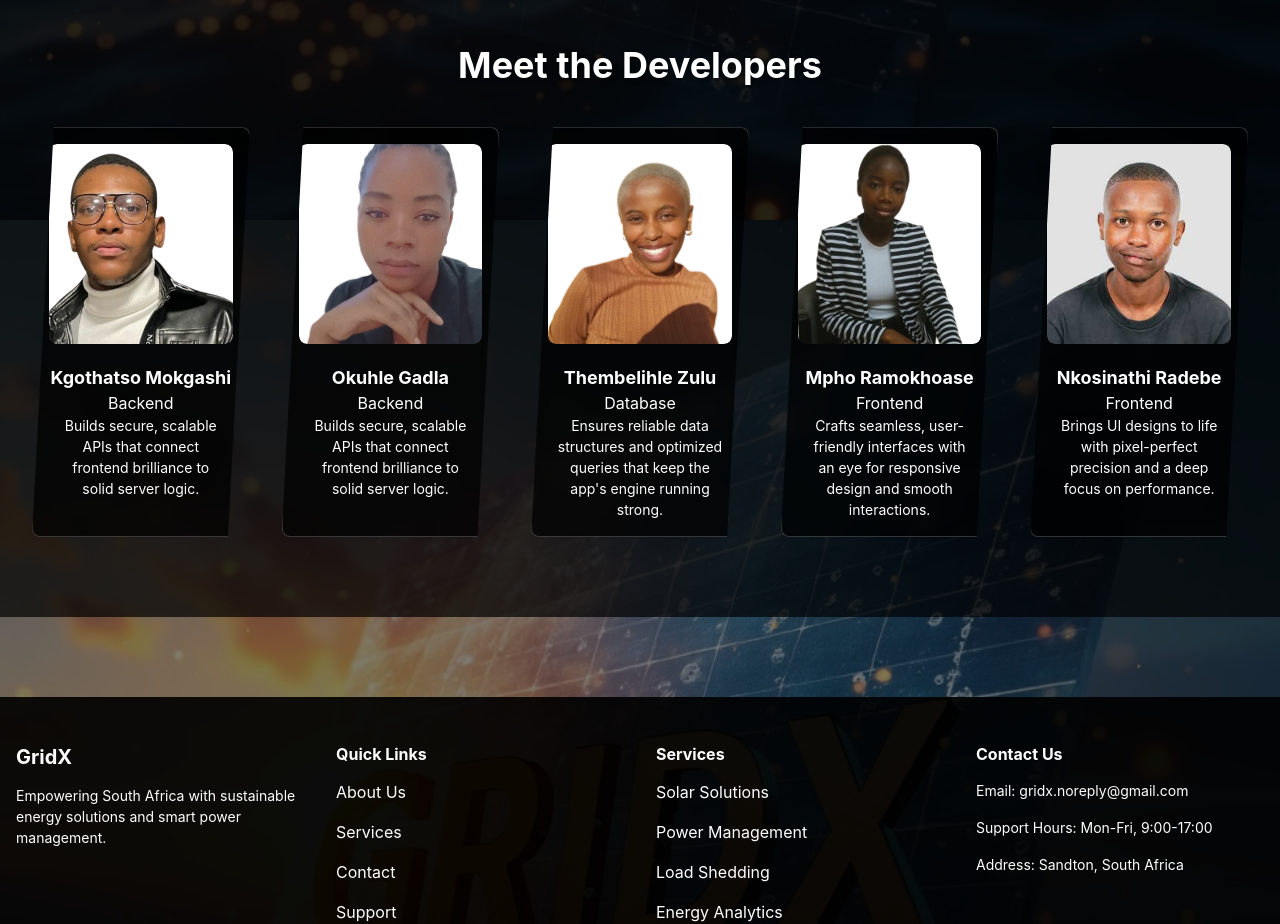
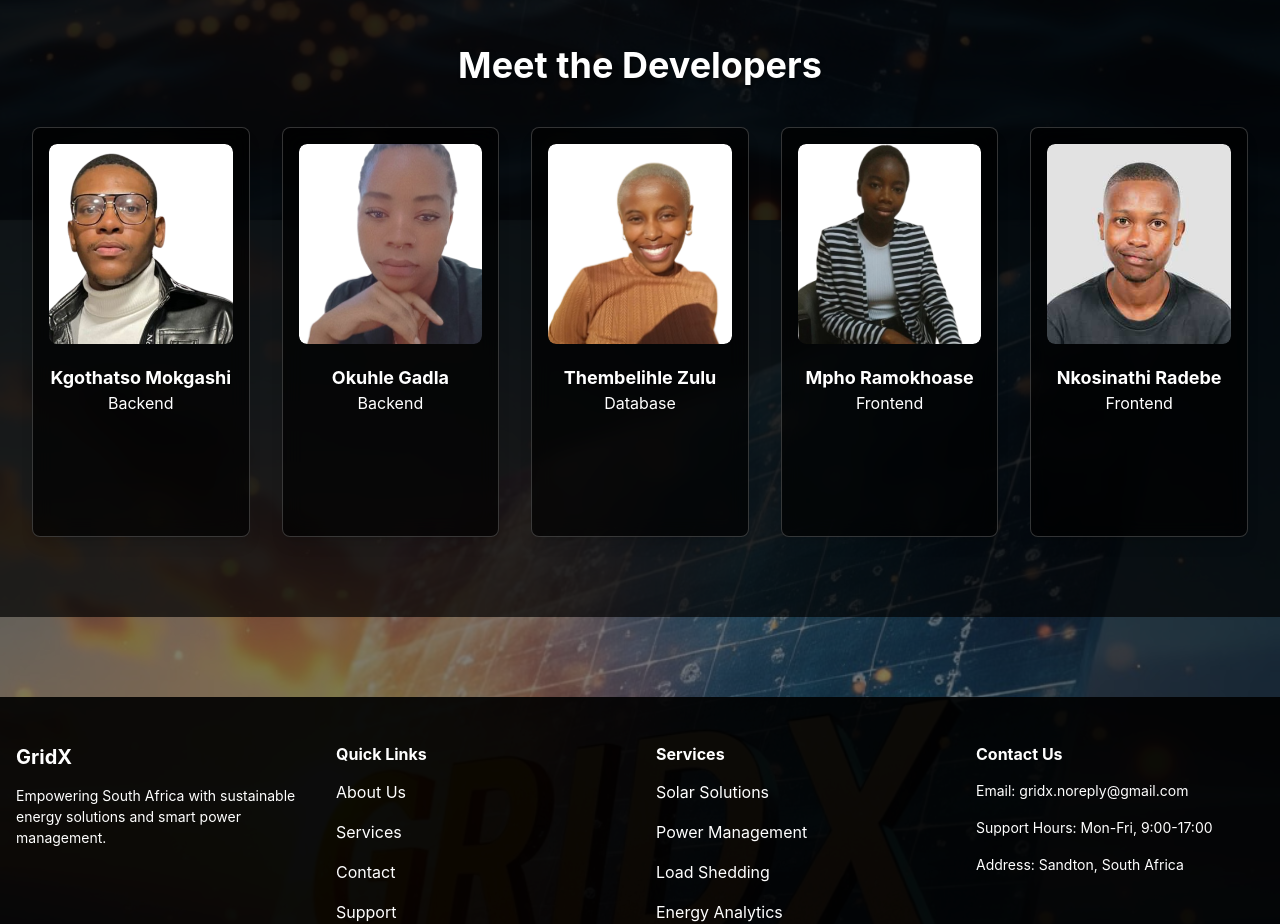
Before and after one commit to sleigh116/For_the_100th_Time.Sleigh116, a React (Create React App) app in the folder frontend/: page / in a window 1280 px wide. Shown: the part 1060-1984 px from the top of the page. Built offline with nearby package versions, Linux system fonts and the light colour scheme; no server answers.

Commit message:
Add animation effects to developer cards on LandingPage, introducing hover interactions and motion variants for enhanced user engagement and visual appeal.

```diff
--- a/frontend/src/pages/LandingPage.js
+++ b/frontend/src/pages/LandingPage.js
@@ -32,6 +32,7 @@ import gridXBackground from '../assets/images/GridX-IMG.jpg';
 
 // Create motion components
 const MotionBox = motion(Box);
+const MotionVStack = motion(VStack);
 
 // Add these animation variants at the top of the file, after the imports
 const textVariants = {
@@ -55,6 +56,35 @@ const textVariants = {
       ease: "easeIn"
     }
   }
+};
+
+// Define animation variants for the developer cards
+const developerCardVariants = {
+  initial: {
+    // Optional initial state
+  },
+  animate: {
+    // Base state (unhovered)
+    rotate: 0, // Ensure it's not rotated when not hovered
+    transition: {
+        duration: 0.3, // Base transition duration
+        ease: "easeInOut"
+    }
+  },
+  hover: {
+    // Hover state
+    rotate: 720, // Spin 2 full turns clockwise (360 * 2)
+    transition: {
+      duration: 1.0, // Fast duration for the spin (adjust as needed)
+      ease: "easeInOut"
+    }
+  }
+};
+
+const descriptionVariants = {
+    initial: { opacity: 0, y: 10 }, // Start hidden and slightly below
+    animate: { opacity: 0, y: 10 }, // Keep hidden and slightly below when parent not hovered
+    hover: { opacity: 1, y: 0 } // Fade in and move to original position on hover
 };
 
 function RotatingGreetingsSection() {
@@ -521,7 +551,7 @@ function LandingPage() {
           </Heading>
           <SimpleGrid columns={{ base: 1, sm: 2, md: 3, lg: 5 }} spacing={8}>
             {developers.map((dev, index) => (
-              <VStack
+              <MotionVStack
                 key={index}
                 spacing={3}
                 p={4}
@@ -533,16 +563,16 @@ function LandingPage() {
                 textAlign="center"
                 width="100%"
                 backdropFilter="blur(10px)"
+                position="relative"
+                overflow="hidden"
+                initial="animate"
+                whileHover="hover"
+                variants={developerCardVariants}
                 _hover={{
                    transform: 'translateY(-5px)',
                    boxShadow: 'xl',
                  }}
                  transition="all 0.3s ease"
-                position="relative"
-                overflow="hidden"
-                style={{
-                  clipPath: 'polygon(10% 0%, 100% 0%, 90% 100%, 0% 100%)',
-                }}
               >
                 <Box
                   width="100%"
@@ -643,6 +673,12 @@ function LandingPage() {
                   >
                     {dev.role}
                   </Text>
+                  <motion.div
+                    variants={descriptionVariants}
+                    initial="animate"
+                    animate="animate"
+                    whileHover="hover"
+                  >
                     <Text
                       fontSize="sm"
                       color={greetingColor}
@@ -652,8 +688,9 @@ function LandingPage() {
                     >
                       {dev.description}
                     </Text>
+                  </motion.div>
                 </Box>
-              </VStack>
+              </MotionVStack>
             ))}
           </SimpleGrid>
         </Container>
```
Lines whose indentation alone changed are shown as unchanged.
